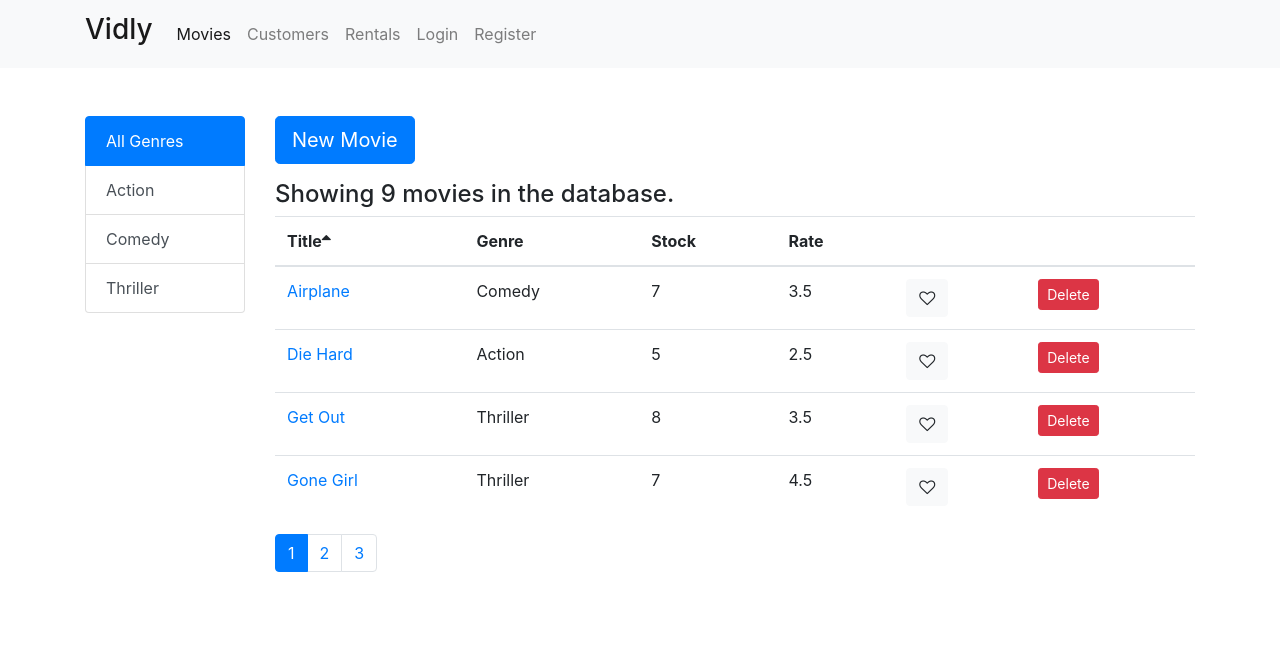
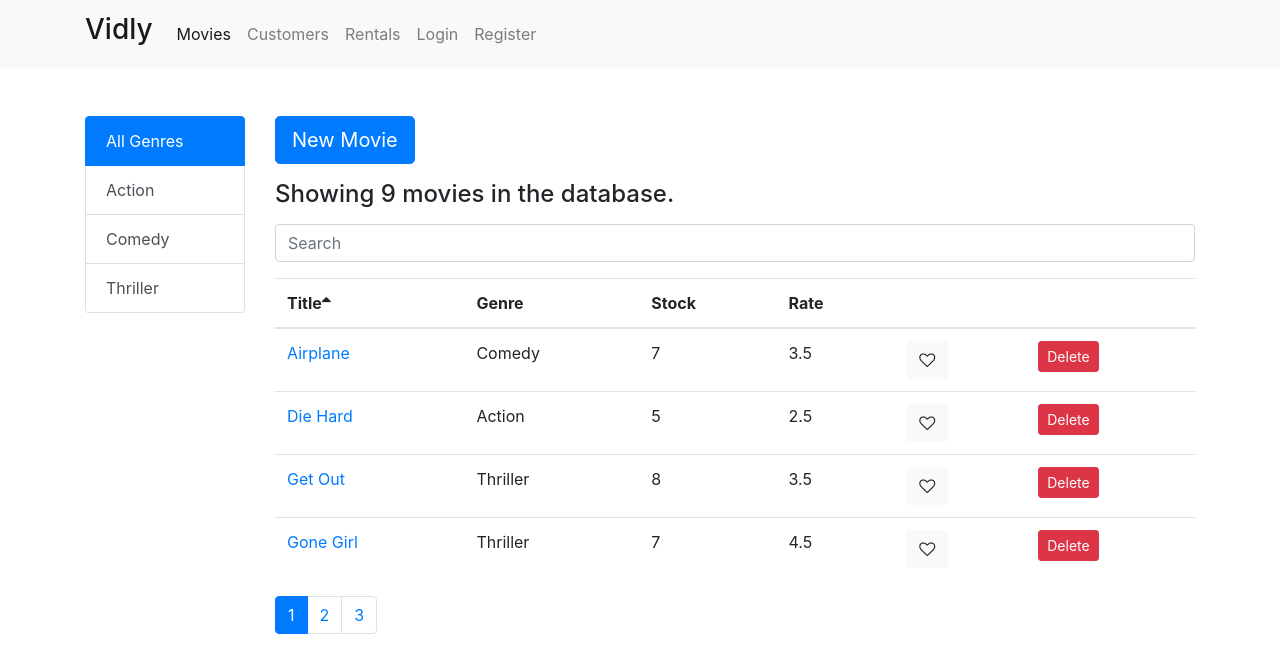
Before and after one commit to Haosik/mvs-mosh, a React (Create React App) app: page /movies in a window 1280 px wide. Shown: the top 672 px of the page. Built offline with nearby package versions, Linux system fonts and the light colour scheme.

Commit message:
search reviewed

```diff
--- a/src/components/moviesindb.jsx
+++ b/src/components/moviesindb.jsx
@@ -8,14 +8,17 @@ import _ from 'lodash';
 import MoviesTable from './moviestable';
 import Pagination from './common/pagination';
 import ListGroup from './common/ListGroup';
+import SearchBar from './searchBar';
 
 class MoviesInDB extends Component {
   state = {
     movies: [],
     genres: [],
+    currentGenre: null,
     perPage: 4,
     currentPage: 1,
-    sortColumn: { path: 'title', order: 'asc' }
+    sortColumn: { path: 'title', order: 'asc' },
+    searchQuery: ''
   };
   handleDelete = movie => {
     deleteMovie(movie._id);
@@ -41,16 +44,30 @@ class MoviesInDB extends Component {
       });
     }
   };
+  handleSearch = query => {
+    this.setState({
+      currentGenre: null,
+      currentPage: 1,
+      searchQuery: query
+    });
+  };
   handleGenreChange = genre => {
     this.setState({
       currentGenre: genre,
-      currentPage: 1
+      currentPage: 1,
+      searchQuery: ''
     });
   };
   getPagedData = allMovies => {
-    const { currentGenre, currentPage, perPage, sortColumn } = this.state;
-    const filteredMovies =
-      currentGenre && currentGenre._id ? allMovies.filter(movie => movie.genre._id === currentGenre._id) : allMovies;
+    const { currentGenre, currentPage, perPage, sortColumn, searchQuery } = this.state;
+
+    let filteredMovies = allMovies;
+    if (searchQuery) {
+      filteredMovies = allMovies.filter(m => m.title.toLowerCase().includes(searchQuery.toLowerCase()));
+    } else if (currentGenre && currentGenre._id) {
+      filteredMovies = allMovies.filter(movie => movie.genre._id === currentGenre._id);
+    }
+
     const sortedMovies = _.orderBy(filteredMovies, [sortColumn.path], [sortColumn.order]);
     const movies = paginate(sortedMovies, currentPage, perPage);
     return { data: movies, totalCount: filteredMovies.length };
@@ -82,6 +99,7 @@ class MoviesInDB extends Component {
                 New Movie
               </Link>
               <h4>Showing {totalCount} movies in the database.</h4>
+              <SearchBar data={allMovies} onSearch={this.handleSearch} value={this.state.searchQuery} />
               <MoviesTable
                 movies={movies}
                 onDelete={this.handleDelete}
--- a/src/components/moviestable.jsx
+++ b/src/components/moviestable.jsx
@@ -1,8 +1,9 @@
 import React, { Component } from 'react';
+import { Link } from 'react-router-dom';
 
 import Like from './common/like';
 import Table from './common/table';
-import { Link } from 'react-router-dom';
+
 
 // this.columns: array
 
--- /dev/null
+++ b/src/components/searchBar.jsx
@@ -0,0 +1,15 @@
+import React from 'react';
+
+const SearchBar = ({ onSearch, value }) => {
+  return (
+    <input
+      name="s"
+      className="form-control my-3"
+      placeholder="Search"
+      onChange={e => onSearch(e.target.value)}
+      value={value}
+    />
+  );
+};
+
+export default SearchBar;
```
